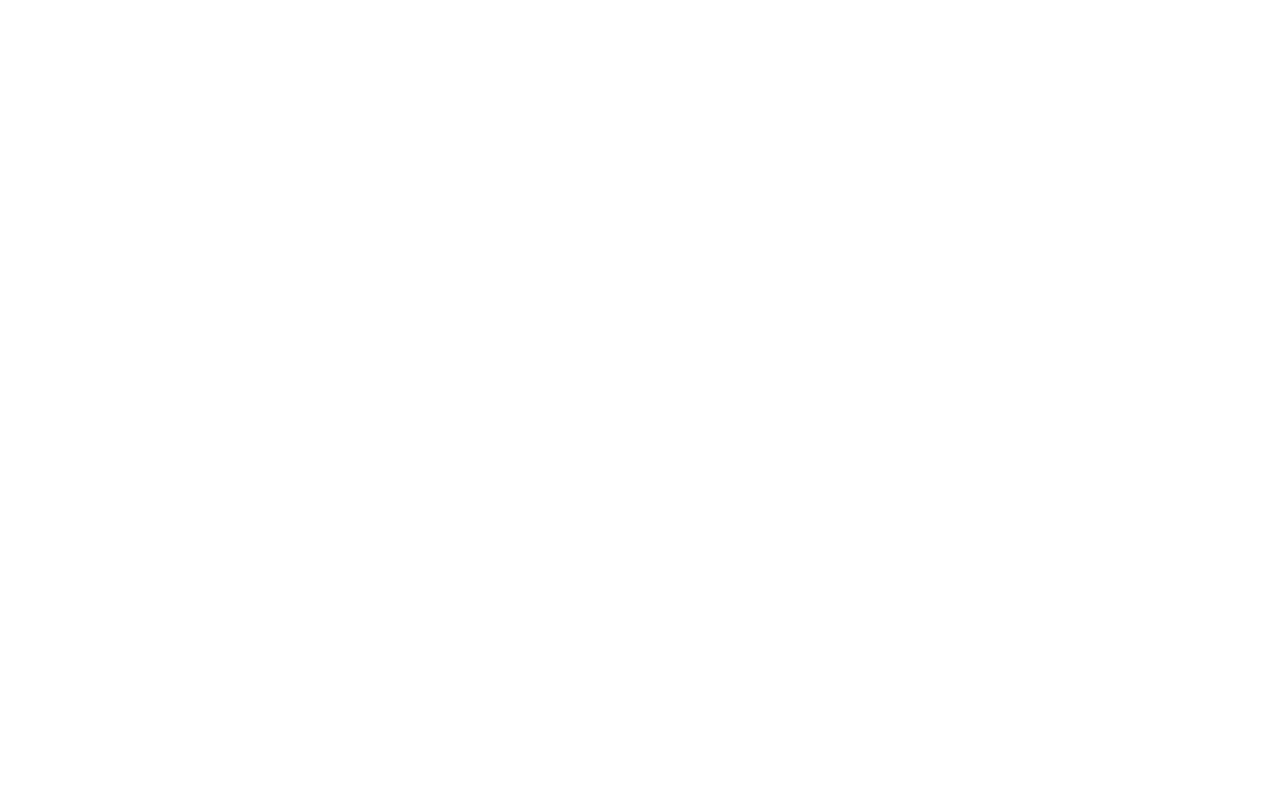
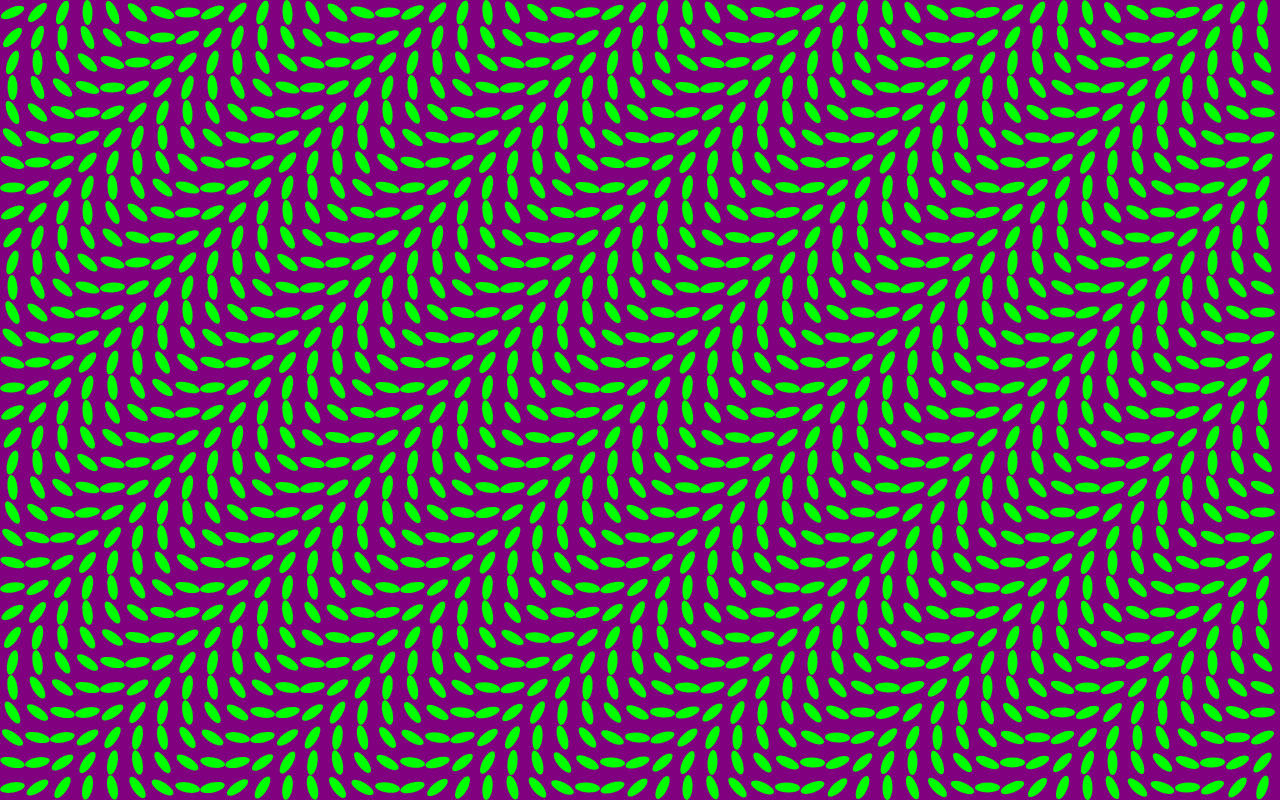
Before and after one commit to d3p1/merriweather-illusion, a website: page docs/index.html in a window 1280 px wide. Drawn offline with Linux system fonts and the light colour scheme.

Commit message:
feat: init illusion [#1]

```diff
--- /dev/null
+++ b/docs/css/styles.css
@@ -0,0 +1,16 @@
+/**
+ * @description Styles
+ * @author      C. M. de Picciotto <d3p1@d3p1.dev> (https://d3p1.dev/)
+ */
+body {
+  --primary-color: hsl(300, 100%, 25%);
+}
+
+body {
+  margin: 0;
+  overflow: hidden;
+}
+
+canvas {
+  background-color: var(--primary-color);
+}
--- a/docs/index.html
+++ b/docs/index.html
@@ -10,7 +10,13 @@
   <meta charset="UTF-8">
   <meta name="viewport" content="width=device-width, initial-scale=1">
   <title>Merriweather Illusion</title>
+  <link rel="stylesheet" href="css/styles.css">
 </head>
 <body>
+  <script type="module">
+    import App from './js/app.js'
+
+    new App(25)
+  </script>
 </body>
 </html>
--- /dev/null
+++ b/docs/js/app.js
@@ -0,0 +1,102 @@
+/**
+ * @description App
+ * @author      C. M. de Picciotto <d3p1@d3p1.dev> (https://d3p1.dev/)
+ */
+export default class App {
+  /**
+   * @type {number}
+   */
+  cellSize
+
+  /**
+   * @type {HTMLCanvasElement}
+   */
+  canvas
+
+  /**
+   * @type {CanvasRenderingContext2D}
+   */
+  context
+
+  /**
+   * Constructor
+   */
+  constructor(cellSize) {
+    this.cellSize = cellSize
+
+    this.#initCanvas()
+    this.#initIllusion()
+
+    this.#addResizeListener()
+  }
+
+  /**
+   * Init illusion
+   *
+   * @returns {void}
+   */
+  #initIllusion() {
+    for (
+      let x = this.cellSize * 0.5;
+      x < this.canvas.width;
+      x += this.cellSize
+    ) {
+      for (
+        let y = this.cellSize * 0.5;
+        y < this.canvas.height;
+        y += this.cellSize
+      ) {
+        this.#drawEllipse(x, y, (x + y) * 3)
+      }
+    }
+  }
+
+  /**
+   * Draw ellipse
+   *
+   * @returns {void}
+   */
+  #drawEllipse(x, y, rotation = 0) {
+    const smallRadius = this.cellSize * 0.2
+    const bigRadius = this.cellSize * 0.5
+    this.context.beginPath()
+    this.context.fillStyle = 'hsl(120,100%,50%)'
+    this.context.ellipse(x, y, bigRadius, smallRadius, rotation, 0, 2 * Math.PI)
+    this.context.fill()
+  }
+
+  /**
+   * Add resize listener
+   *
+   * @returns {void}
+   */
+  #addResizeListener() {
+    window.addEventListener('resize', () => {
+      this.#resizeCanvas()
+      this.#initIllusion()
+    })
+  }
+
+  /**
+   * Init canvas
+   *
+   * @returns {void}
+   */
+  #initCanvas() {
+    this.canvas = document.createElement('canvas')
+    this.context = this.canvas.getContext('2d')
+    this.#resizeCanvas()
+
+    document.body.appendChild(this.canvas)
+  }
+
+  /**
+   * Resize canvas
+   *
+   * @returns {void}
+   */
+  #resizeCanvas() {
+    this.canvas.width = window.innerWidth
+    this.canvas.height = window.innerHeight
+  }
+}
```
